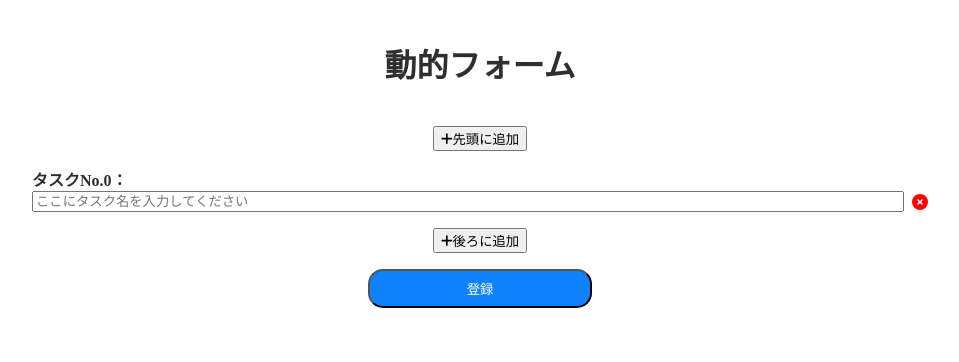
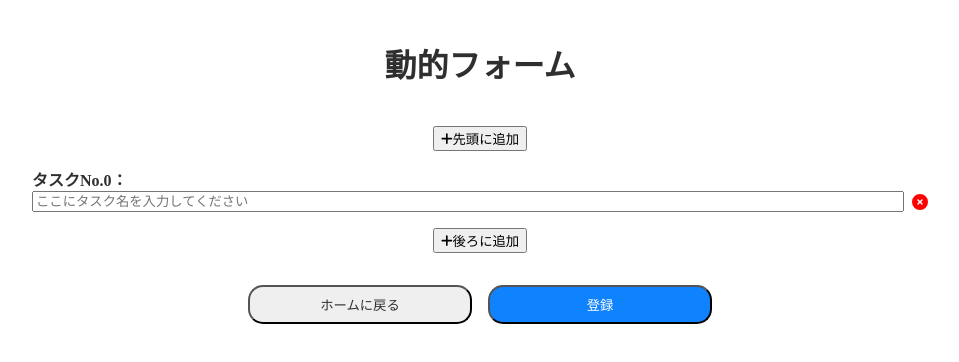
Before and after one commit to azufb/sampleFormAppWithVite, a React (Vite) app: page /dynamicForm in a window 1280 px wide. Shown: the top 362 px of the page, without its empty margins (160-1119 px from the left). Built offline with nearby package versions, Linux system fonts and the light colour scheme; no server answers.

Commit message:
ホームに戻るボタンの設置

```diff
--- a/src/components/SampleDynamicForm.tsx
+++ b/src/components/SampleDynamicForm.tsx
@@ -1,11 +1,12 @@
 import { useForm, useFieldArray } from "react-hook-form";
 import axiosClient from "../axios";
 import SubmitButton from "./SubmitButton";
-import { FormArea,Title, Form, PrependBtn, EachFormArea, FormLabel, InputArea, Input, AppendBtn } from "../styles/SampleDynamicForm";
+import { FormArea,Title, Form, PrependBtn, EachFormArea, FormLabel, InputArea, Input, AppendBtn, ButtonsArea } from "../styles/SampleDynamicForm";
 import { FontAwesomeIcon } from "@fortawesome/react-fontawesome";
 import { faCircleXmark, faPlus } from "@fortawesome/free-solid-svg-icons";
 import '../styles/css/fontAwesomeStyle.css';
 import { AxiosResponse } from "axios";
+import BackToHomeButton from "./BackToHomeButton";
 
 type AddTasksParamType = {
     sample: string;
@@ -59,9 +60,10 @@ const SampleDynamicForm = () => {
                     <FontAwesomeIcon icon={faPlus} />後ろに追加
                 </AppendBtn>
 
-                <div>
+                <ButtonsArea>
+                    <BackToHomeButton />
                     <SubmitButton onClick={handleSubmit(onSubmit)} text='登録' />
-                </div>
+                </ButtonsArea>
             </Form>
         </FormArea>
     );
--- a/src/components/SampleForm.tsx
+++ b/src/components/SampleForm.tsx
@@ -1,8 +1,9 @@
 import { AxiosResponse } from "axios";
 import { useForm } from "react-hook-form";
 import axiosClient from "../axios";
-import { FormArea,Title, Form, FormLabel, Input } from '../styles/SampleForm';
+import { FormArea,Title, Form, FormLabel, Input, ButtonsArea } from '../styles/SampleForm';
 import SubmitButton from "./SubmitButton";
+import BackToHomeButton from './BackToHomeButton';
 
 type AddTaskParamType = {
     title: string;
@@ -32,7 +33,10 @@ const SampleForm = () => {
             <Form>
                 <FormLabel>タスク：</FormLabel>
                 <Input {...register('title')} placeholder='ここにタスク名を入力してください' />
-                <SubmitButton onClick={handleSubmit(submitForm)} text='登録' />
+                <ButtonsArea>
+                    <BackToHomeButton />
+                    <SubmitButton onClick={handleSubmit(submitForm)} text='登録' />
+                </ButtonsArea>
             </Form>
             {/*
                 <form>
--- a/src/styles/SampleDynamicForm.ts
+++ b/src/styles/SampleDynamicForm.ts
@@ -56,7 +56,13 @@ const Input = styled('input', {
 });
 
 const AppendBtn = styled('button', {
-    marginBottom: '1rem'
+    marginBottom: '2rem'
+});
+
+const ButtonsArea = styled('div', {
+    display: 'flex',
+    justifyContent: 'center',
+    columnGap: '1rem'
 });
 
 export {
@@ -68,5 +74,6 @@ export {
     FormLabel,
     InputArea,
     Input,
-    AppendBtn
+    AppendBtn,
+    ButtonsArea
 };
--- a/src/styles/SampleForm.ts
+++ b/src/styles/SampleForm.ts
@@ -39,7 +39,13 @@ const FormLabel = styled('p', {
 const Input = styled('input', {
     width: '100%',
     boxSizing: 'border-box',
-    marginBottom: '1.5rem'
+    marginBottom: '2rem'
+});
+
+const ButtonsArea = styled('div', {
+    display: 'flex',
+    justifyContent: 'center',
+    columnGap: '1rem'
 });
 
 export {
@@ -47,5 +53,6 @@ export {
     Title,
     Form,
     FormLabel,
-    Input
+    Input,
+    ButtonsArea
 };
```
